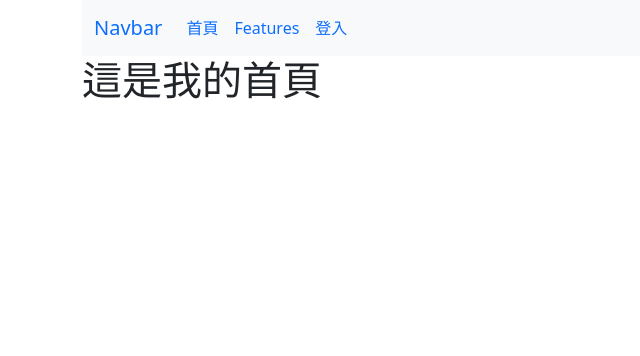
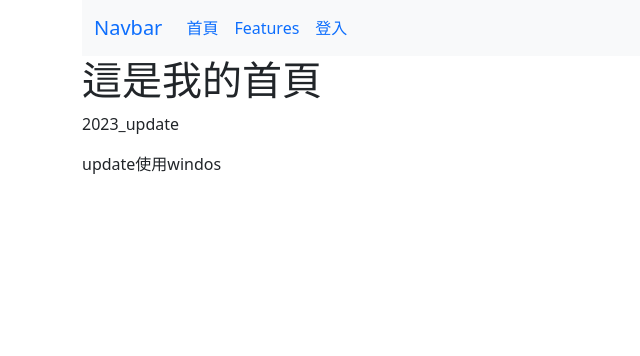
Before and after one commit to AlissaChen1/web2, a Flask app: page / in a window 1280 px wide. Shown: the top 356 px of the page, without its empty margins (0-640 px from the left). Run offline with Flask 2, Linux system fonts and the light colour scheme; some libraries are stand-ins or nearby versions.

Commit message:
modified

```diff
--- a/main.py
+++ b/main.py
@@ -18,7 +18,7 @@ def login():
         print('由表單傳送過來的')
         print(f"email:{request.form['email']}")
         print(f"password:{request.form['password']}")
-        wb = load_workbook('static/others/login.xls')
+        wb = load_workbook('static/others/login.xlsx')
         login_sheet = wb['工作表1']
         for row in login_sheet.iter_rows():
             print(row[0].value)
--- a/templates/index.html
+++ b/templates/index.html
@@ -6,4 +6,6 @@
 
 {% block content %}
     <h1>這是我的首頁</h1>
+    <p>2023_update</p>
+    <p>update使用windos</p>
 {% endblock %}
```
